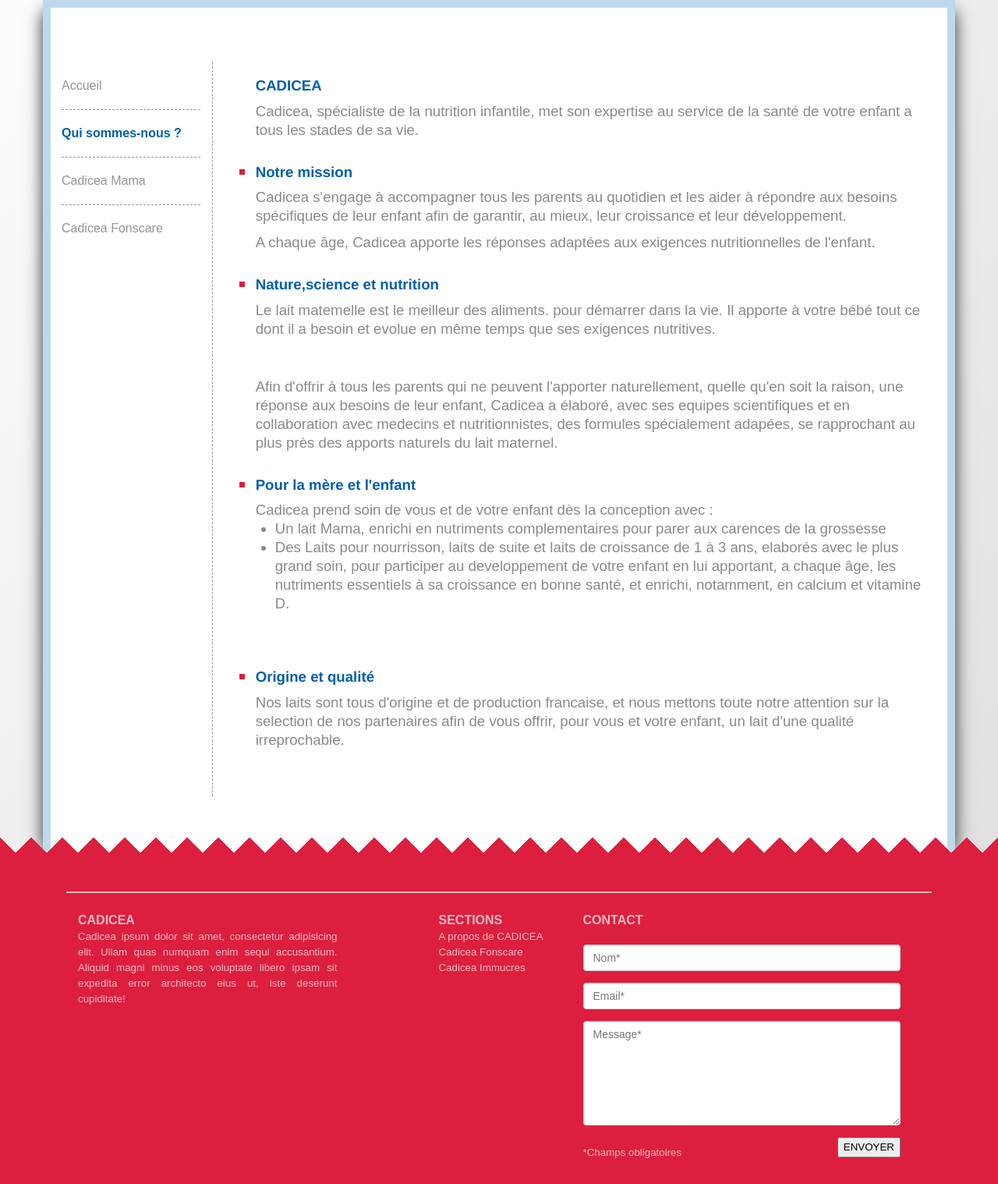
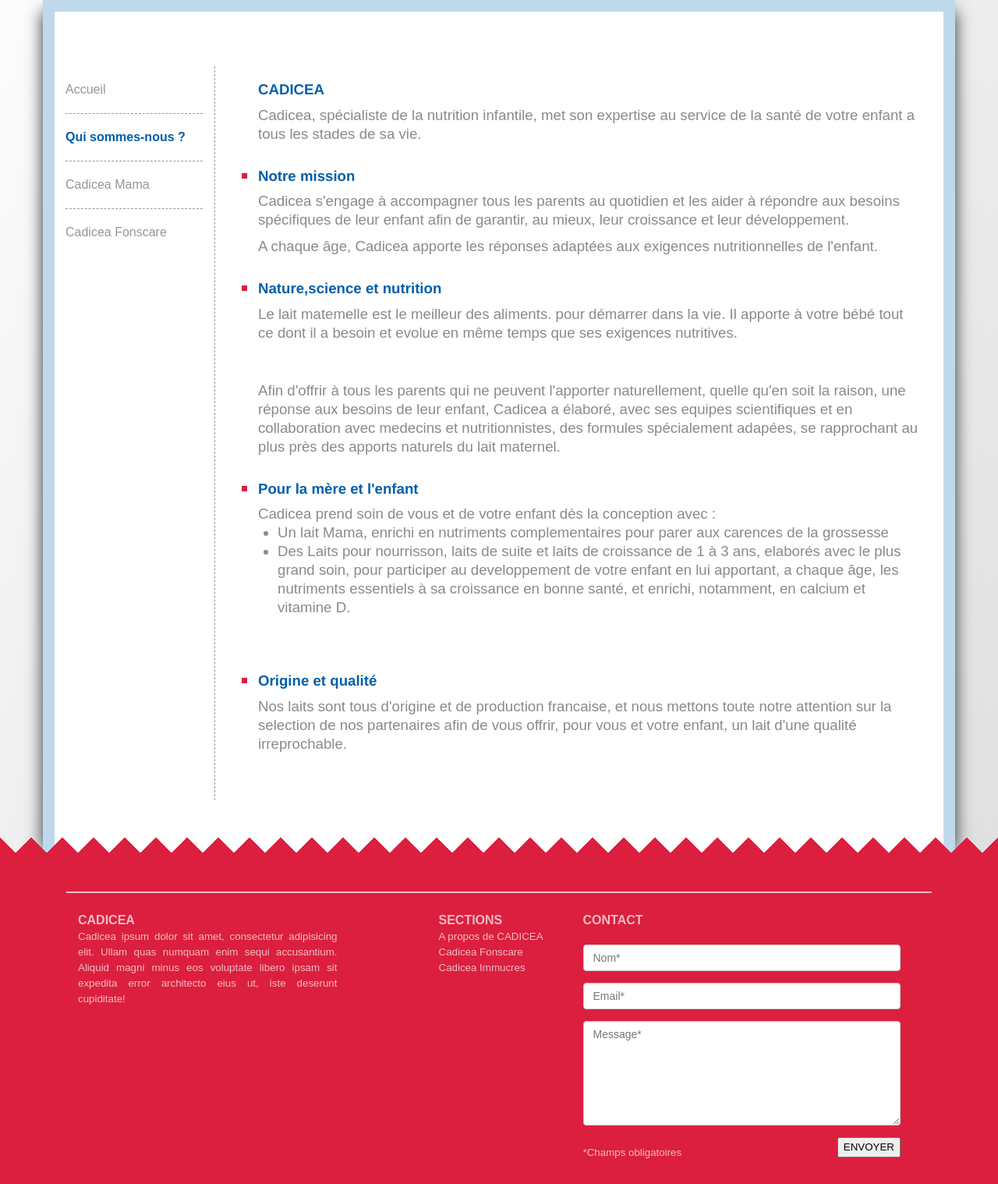
Before and after one commit to daolf/cadiceaLight, a PHP site: page /decouvrir.php?sheet=quiSommesNous in a window 1280 px wide. Shown: the part 228-1746 px from the top of the page at 78% size. Run offline with PHP 8.4, Linux system fonts and the light colour scheme; some libraries are stand-ins or nearby versions.

Commit message:
FIX marge, espace insécable cadicea fonscare

```diff
--- a/css/contentlight.css
+++ b/css/contentlight.css
@@ -2,7 +2,7 @@
     border: 1px solid black;
 }*/
 .box-content {
-    padding: 10px 10px 0px 10px;
+    padding: 15px 15px 0px 15px;
     height:1100px;
 }
 a {
--- a/css/slider.css
+++ b/css/slider.css
@@ -1,5 +1,4 @@
 .slider {
-	/*margin-top: 10px;*/
 	margin-bottom: 20px;
 }
 
@@ -52,7 +51,7 @@
 }
 
 .slider__img {
-	margin-top: 10px;
+	margin-top: 15px;
 	position: relative;
 	width: 100%;
 }
--- a/html/menu.php
+++ b/html/menu.php
@@ -28,6 +28,6 @@
                             if ($nav == 2) { echo 'class="current"'; }
                             else {echo 'class=""';}
                         ?>
-                    > Cadicea Fonscare</a>
+                    > Cadicea Fonscare</a>
                 </class>
             </div>
```
